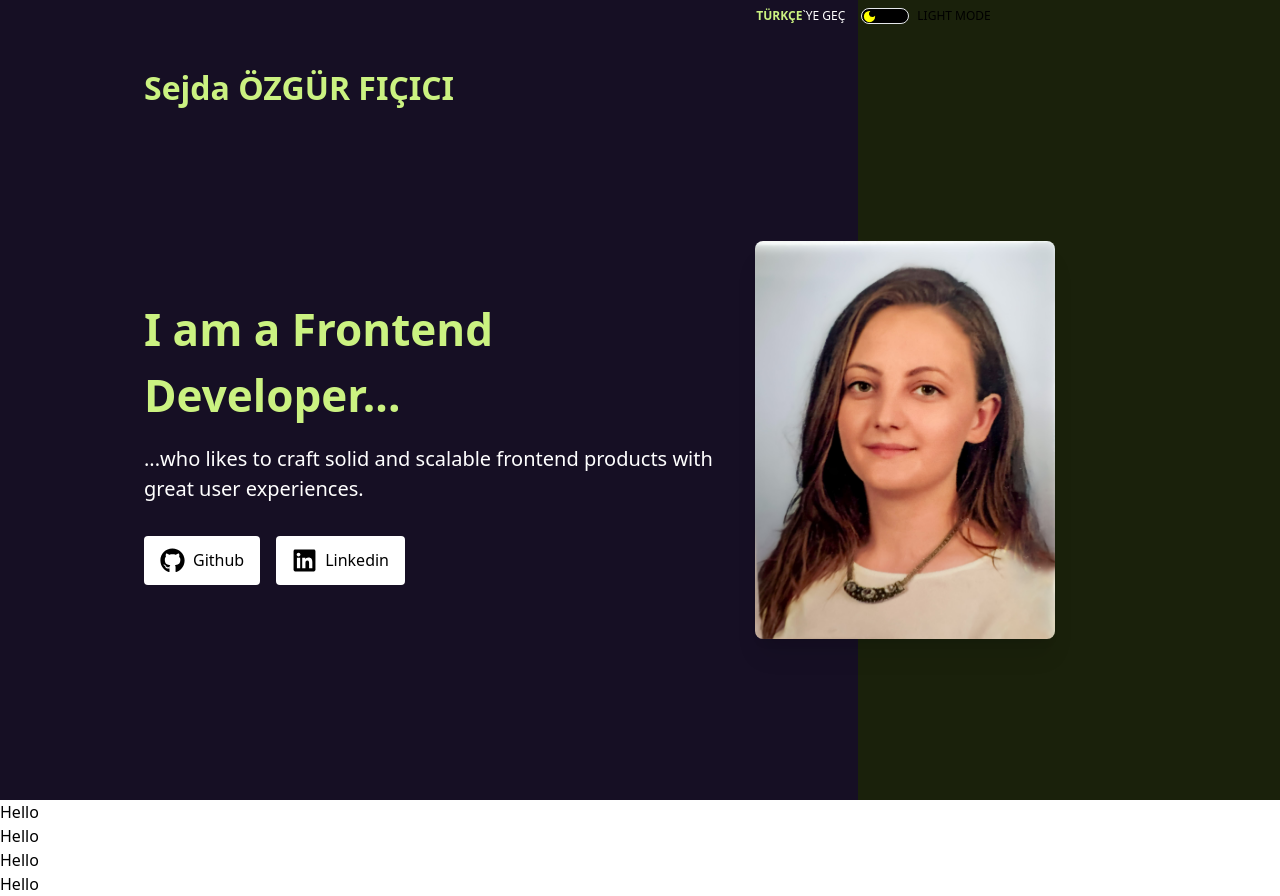
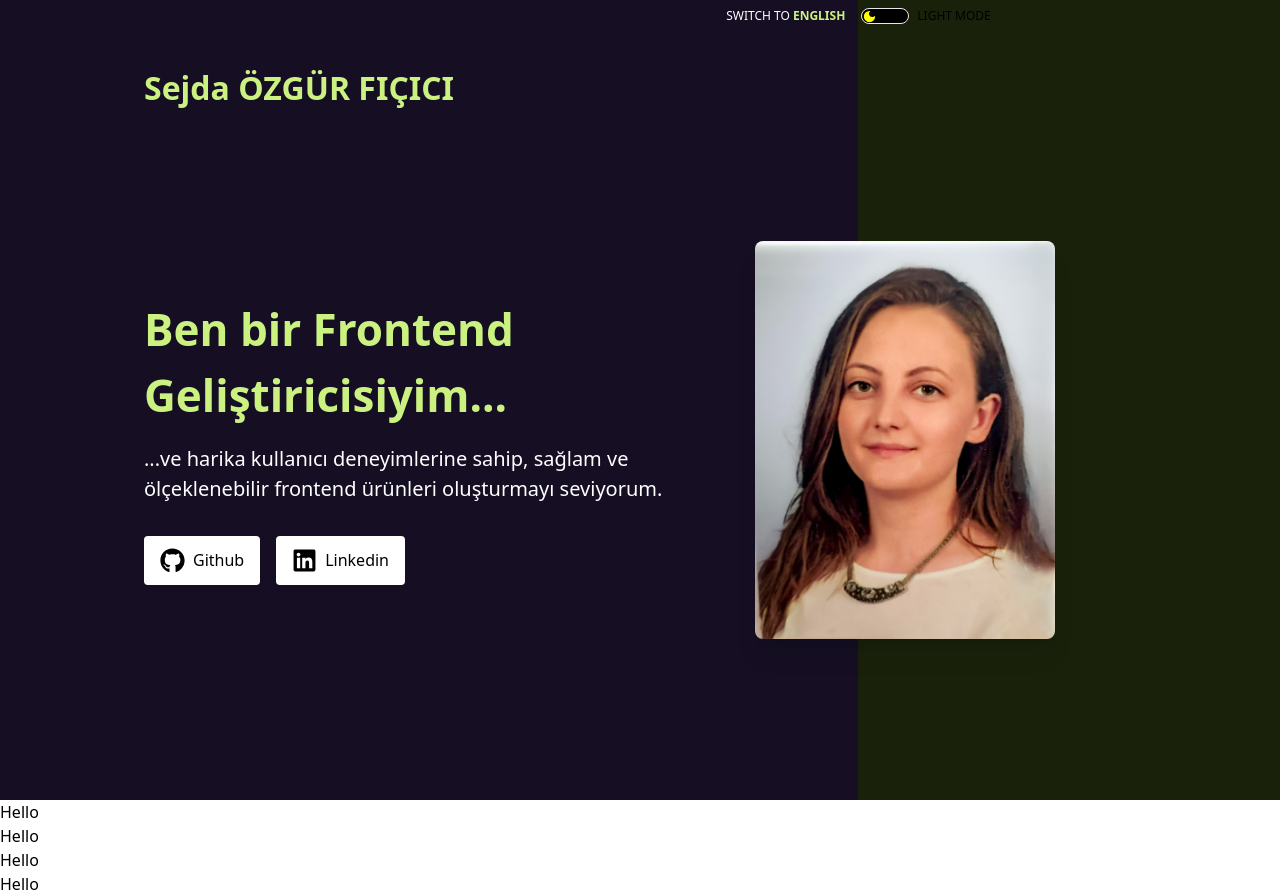
Before and after one commit to sejda1/Frontend-Challange, a React (Vite) app: page / in a window 1280 px wide. Built offline with nearby package versions, Linux system fonts and the light colour scheme.

Commit message:
datadan veriler dogru sekilde cekildi

```diff
--- a/src/components/Hero.jsx
+++ b/src/components/Hero.jsx
@@ -1,57 +1,42 @@
 import { FaLinkedin, FaGithub } from "react-icons/fa";
 import { useLanguage } from "../contexts/LanguageContext";
 import { useDarkMode } from "../contexts/DarkModeContext";
-import dataEng from "../data/dataEng.json";
-import dataTr from "../data/dataTr.json";
 import heroImage from "../../public/assets/sej-vesikalik.jpeg";
 
 function Hero() {
-  const { language } = useLanguage();
+  const { toggleLanguage } = useLanguage();
   const { darkMode } = useDarkMode();
-
-  // Dil bilgisine göre doğru veriyi seç
-  const data = language === "dataTr" ? dataTr : dataEng;
-  console.log(data)
-
-  const { heroTitle, heroDesc, githubLink, linkedinLink } = data.hero;
 
   return (
     <section
-    className="p-8 md:p-16 pt-32 flex  min-h-screen "
-    //https://encycolorpedia.com.tr/
-    style={
-        darkMode
-          ? {
-              background: "rgb(23,16,67)",
-              backgroundImage:
-                "linear-gradient(90deg, rgba(22, 15, 36, 1.0) 67%, rgba(26,33,11,1) 67%)",
-            }
-          : {
-              background: "rgb(71,49,211)",
-              backgroundImage:
-                "linear-gradient(90deg, rgba(71,49,211,1) 67%, rgba(107, 142, 35, 1.0) 67%)",
-            }
-      }
+      className="p-8 md:p-16 pt-32 flex min-h-screen"
+      style={{
+        backgroundImage: darkMode
+          ? "linear-gradient(90deg, rgba(22,15,36,1) 67%, rgba(26,33,11,1) 67%)"
+          : "linear-gradient(90deg, rgba(71,49,211,1) 67%, rgba(203,242,129,1) 67%)",
+      }}
     >
-    <div className="flex flex-col  w-full text-white gap-8 md:px-20">
-      <p className="font-[700] text-[32px] text-[#CBF281]">Sejda ÖZGÜR FIÇICI</p>
-      <div className="flex h-full items-center text-start  xl:flex-row flex-col">
-        <div className="w-full xl:w-3/5  py-4  flex flex-col  ">
+      <div className="flex flex-col w-full text-white gap-8 md:px-20">
+        <p className="font-[700] text-[32px] text-[#CBF281]">
+          Sejda ÖZGÜR FIÇICI
+        </p>
+        <div className="flex h-full items-center text-start xl:flex-row flex-col">
+          <div className="w-full xl:w-3/5 py-4 flex flex-col">
             <p className="text-[44px] w-3/4 font-[700] text-[#CBF281]">
-            {heroTitle}
+              {toggleLanguage("hero").heroTitle}
             </p>
             <p className="mt-4 text-[20px] font-[400]">
-            {heroDesc}
+              {toggleLanguage("hero").heroDesc}
             </p>
             <div className="mt-8 flex flex-col md:flex-row gap-4">
               <a
-              href={githubLink}
+                href={toggleLanguage("githubLink")}
                 className="bg-white flex items-center gap-2 text-black py-3 px-4 rounded hover:bg-black hover:text-white"
               >
                 <FaGithub size={25} /> Github
               </a>
               <a
-              href={linkedinLink}
+                href={toggleLanguage("linkedinLink")}
                 className="bg-white flex items-center gap-2 text-black py-3 px-4 rounded hover:bg-blue-600 hover:text-white"
               >
                 <FaLinkedin size={25} /> Linkedin
@@ -59,10 +44,10 @@ function Hero() {
             </div>
           </div>
 
-        <div className="w-full md:w-2/5 px-4  flex items-start justify-center md:justify-start">
+          <div className="w-full md:w-2/5 px-4 flex items-start justify-center md:justify-start">
             <img
               src={heroImage}
-            alt="FrontendDev"
+              alt="Frontend Developer"
               className="rounded-lg shadow-xl w-full max-w-[300px] min-w-[300px] object-cover"
             />
           </div>
--- a/src/contexts/LanguageContext.jsx
+++ b/src/contexts/LanguageContext.jsx
@@ -1,14 +1,19 @@
-import { createContext, useState, useContext } from 'react';
+import { createContext, useContext } from 'react';
+import useLocaleStorage from "../hooks/useLocalStorage";
+import EN_LANG from "../data/dataEng.json";
+import TR_LANG from "../data/dataTr.json";
 
 export const LanguageContext = createContext();
 
 export function LanguageProvider({ children }) {
-  const [language, setLanguage] = useState('eng');
+  const [language, setLanguage] = useLocaleStorage("language",'tr');
 
 
-  const toggleLanguage = () => {
-    setLanguage((prevLanguage) => (prevLanguage === 'tr' ? 'eng' : 'tr'));
+  const toggleLanguage = (key) => {
+    const translate = language === "tr" ? TR_LANG : EN_LANG;
+    return translate[key] || key;
   };
+
 
   return (
     <LanguageContext.Provider value={{ language, setLanguage, toggleLanguage }}>
```
Lines whose indentation alone changed are shown as unchanged.
